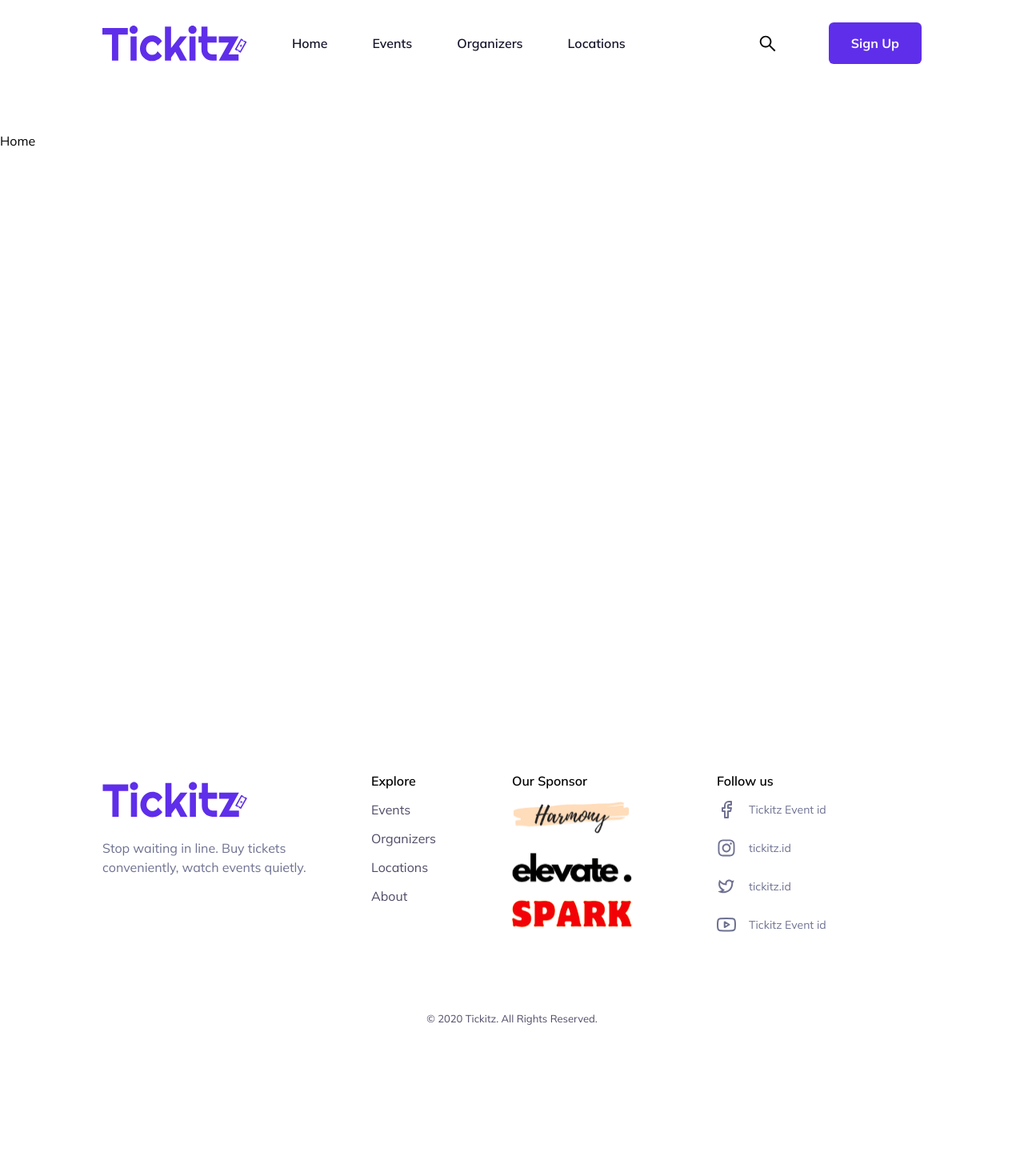
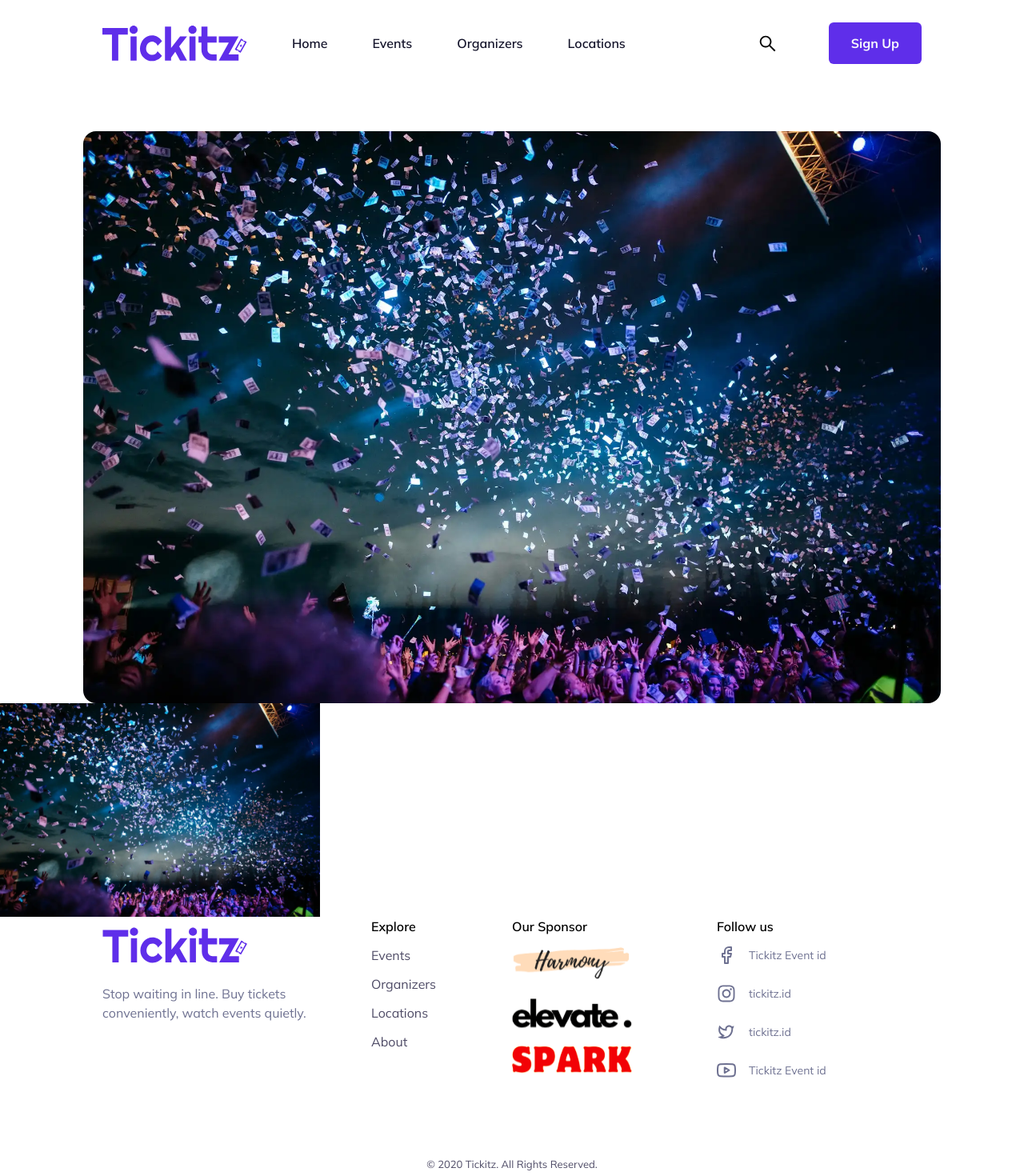
Before and after one commit to Yosef1997/miniproject, a Next.js app: page / in a window 1280 px wide. Shown: the top 1470 px of the page at 80% size. Before the commit the page ends 1340 px from the top, so only its background shows below. Built offline with nearby package versions, Linux system fonts and the light colour scheme.

Commit message:
feat:slicing hero

```diff
--- /dev/null
+++ b/app/(main)/_components/EventCard.tsx
@@ -0,0 +1,17 @@
+import Image from "next/image"
+import React from "react"
+import EventImg from "@/public/hero.webp"
+
+const EventCard = () => {
+  return (
+    <div>
+      <div>
+        <div className='relative'>
+          <Image src={EventImg} width={400} height={240} alt='event' />
+        </div>
+      </div>
+    </div>
+  )
+}
+
+export default EventCard
--- a/app/(main)/page.tsx
+++ b/app/(main)/page.tsx
@@ -1,9 +1,16 @@
 import Image from "next/image"
+import EventCard from "./_components/EventCard"
+import Hero from "@/public/hero.webp"
 
 export default function Home() {
   return (
     <main className='flex min-h-screen'>
-      <div>Home</div>
+      <div>
+        <div className='px-[104px] w-fit'>
+          <Image className='rounded-2xl' src={Hero} alt='hero' />
+        </div>
+        <EventCard />
+      </div>
     </main>
   )
 }
```
Also changed, not shown: public/hero.webp (added).
